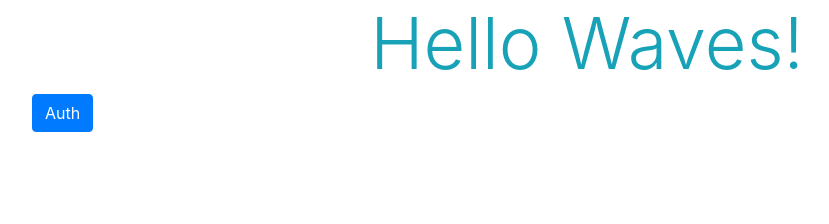
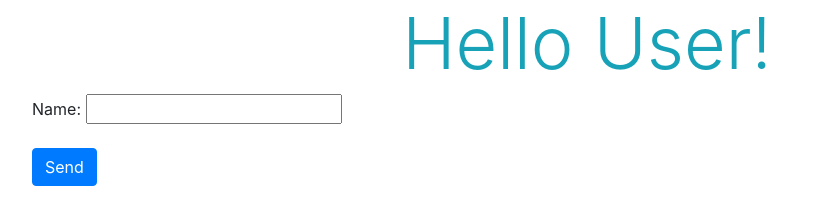
Before and after one commit to hS0ares/WavesChallenge1, a React app: page / in a window 1280 px wide. Shown: the whole page, without its empty margins (53-882 px from the left). Built offline with nearby package versions, Linux system fonts and the light colour scheme.

Commit message:
Form update

```diff
--- a/index.html
+++ b/index.html
@@ -6,7 +6,7 @@
     <link rel="stylesheet" href="https://stackpath.bootstrapcdn.com/bootstrap/4.3.1/css/bootstrap.min.css" integrity="sha384-ggOyR0iXCbMQv3Xipma34MD+dH/1fQ784/j6cY/iJTQUOhcWr7x9JvoRxT2MZw1T" crossorigin="anonymous">
   </head>
   <body>
-    <h1 class="display-3 text-center text-info">Hello Waves!</h1>
+    <h1 class="display-3 text-center text-info">Hello User!</h1>
     <div id="app"></div>
     <script type="text/javascript" src="./build.js"></script>
   </body>
--- a/src/components/app.js
+++ b/src/components/app.js
@@ -5,27 +5,14 @@ class App extends React.Component {
     constructor(props) {
         super(props);
         this.state = {}
-        this.authFunc = this.authFunc.bind(this);
-    }
-    authFunc() {
-        const authData = { data: "Auth on my site" };
-        if (WavesKeeper) {
-            WavesKeeper.auth( authData )
-            .then(auth => {
-                console.log( auth ); //displaying the result on the console
-                /*...processing data */
-            }).catch(error => {
-                console.error( error ); // displaying the result on the console
-                /*...processing errors */
-            })
-        } else {
-            alert("To Auth WavesKeeper should be installed.");
-        }
     }
     render() {
         return (
             <div className="container">
-                <input className="btn btn-primary" type="submit" value="Auth" onClick={this.authFunc}/>
+                Name: <input id="txtName" type="text" />
+                <br />
+                <br />
+                <input className="btn btn-primary" type="submit" value="Send" onClick={() => {alert("Hello " + document.getElementById("txtName").value);}}/>
             </div>
         )
     }
```
Also changed, not shown: dist/build.js.
